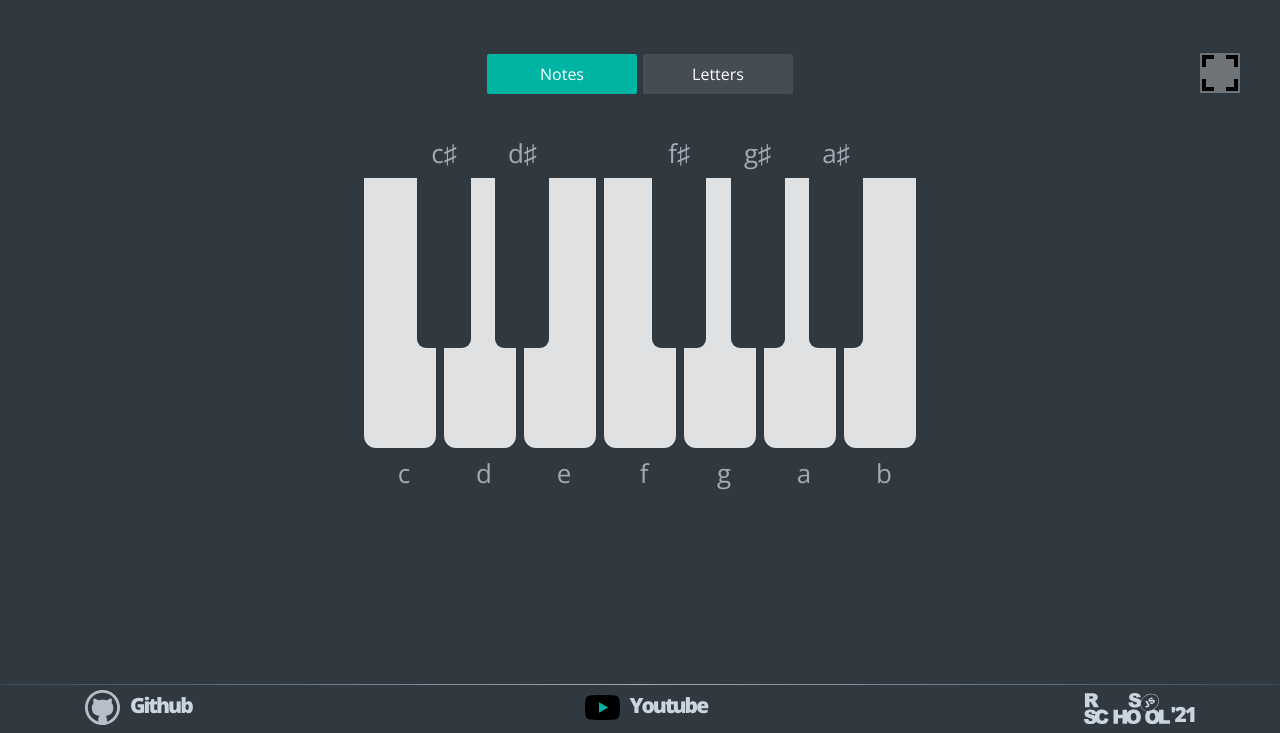
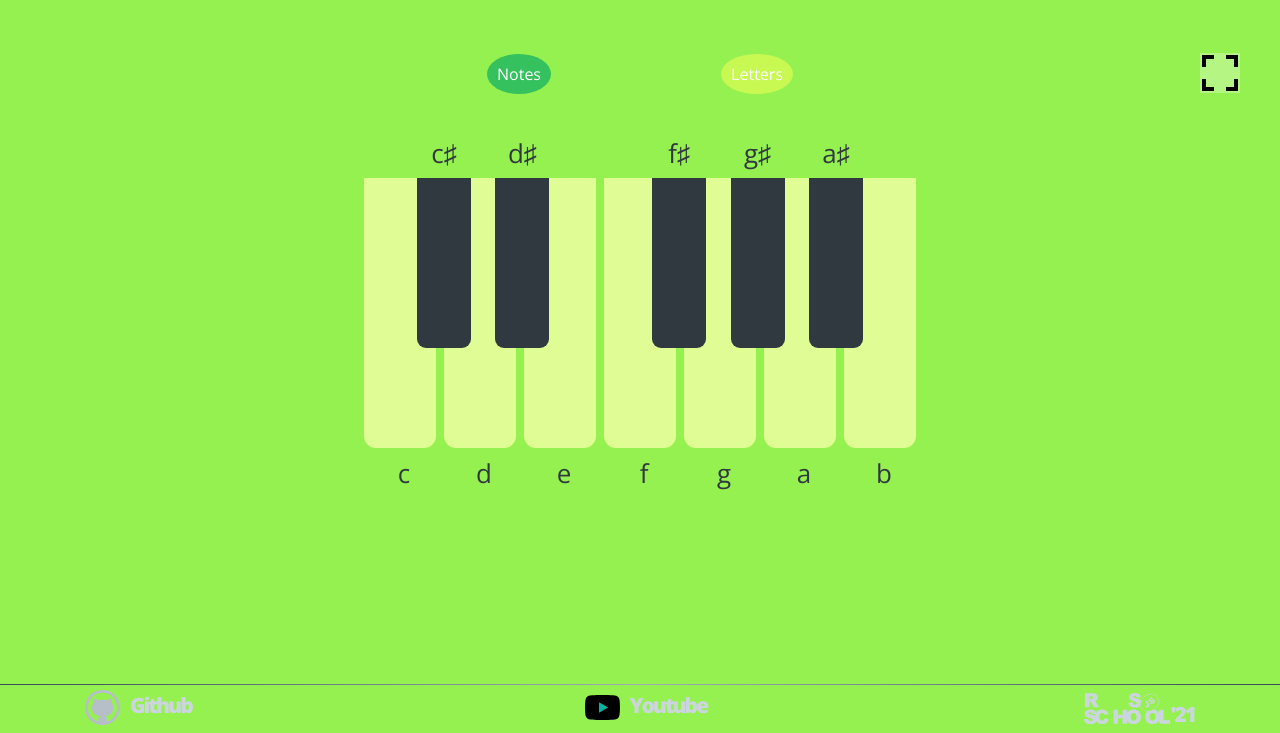
Before and after one commit to AnzhelikaMikulich/Virtual-Piano, a plain HTML site: page drum-kit/index.html in a window 1280 px wide. Shown: the part 67-800 px from the top of the page. Drawn offline with nearby package versions, Linux system fonts and the light colour scheme.

Commit message:
feat:add  new styles

```diff
--- a/drum-kit/style.css
+++ b/drum-kit/style.css
@@ -8,13 +8,13 @@ a:focus {
   outline: 0;
 }
 html {
-	background: #313940;
+  background: #95f14f;
 }
 body {
   min-height: 100vh;
-	background-color: #313940;
-	font-family: 'Open Sans', Arial, Helvetica, sans-serif;
-	background: #313940;
+  background-color: #95f14f;
+  font-family: "Open Sans", Arial, Helvetica, sans-serif;
+  background: #95f14f;
   overflow-x: hidden;
 }
 .header {
@@ -27,7 +27,7 @@ body {
 .header-title {
   line-height: 60px;
   font-weight: 300;
-	color: #fff;
+  color: #34c15e;
 }
 .main {
   min-height: calc(100vh - 110px);
@@ -49,13 +49,12 @@ body {
   margin-bottom: 80px;
 }
 .btn {
-	width: 150px;
   height: 40px;
   padding: 0 10px;
-	background-color: #454c53;
+  background-color: #c8f852;
   border: 0;
-	border-radius: 2px;
-	font-family: 'Open Sans', sans-serif;
+  border-radius: 50%;
+  font-family: "Open Sans", sans-serif;
   font-size: 16px;
   font-weight: 300;
   color: #fff;
@@ -67,13 +66,13 @@ body {
   background-color: #515961;
 }
 .btn:active {
-	background-color: #00c9b7;
+  background-color: #4fc974;
 }
 .btn-active {
-	background-color: #00b4a4;
+  background-color: #34c15e;
 }
 .btn-active:hover {
-	background-color: #00c9b7;
+  background-color: #4fc974;
 }
 .piano {
   position: relative;
@@ -88,7 +87,7 @@ body {
   position: relative;
   width: 80px;
   height: 270px;
-	background-color: rgba(255, 255, 255, 0.85);
+  background-color: #dffd94;
 
   margin: 4px;
   border-radius: 0px 0px 12px 12px;
@@ -96,7 +95,7 @@ body {
   cursor: pointer;
 }
 .piano-key:hover {
-	background-color: #fff;
+  background-color: #b9e158;
 }
 .keys-sharp {
   position: absolute;
@@ -122,7 +121,7 @@ body {
 .piano-key.piano-key-active,
 .piano-key.sharp.piano-key-active {
   transform: scale(0.96);
-	background-color: #00c9b7;
+  background-color: #34c15e;
   transition: ease-out 0.3s;
 }
 .piano-key.sharp.piano-key-active {
@@ -145,7 +144,7 @@ body {
   font-size: 26px;
   line-height: 40px;
   text-align: center;
-	color: #a2abb3;
+  color: #313940;
   bottom: -45px;
   left: 20px;
   transition: 0.3s;
@@ -158,7 +157,7 @@ body {
 }
 .piano-key:hover::before,
 .piano-key:hover::after {
-	color: #d7dfe6;
+  color: #34c15e;
 }
 
 .sharp:active {
@@ -189,7 +188,7 @@ body {
 .piano-key-active-pseudo:hover::before,
 .piano-key-active::after,
 .piano-key-active::before {
-	color: #00b4a4;
+  color: #34c15e;
 }
 
 .fullscreen {
@@ -204,13 +203,13 @@ body {
   background-size: contain;
   transition: 0.3s;
   cursor: pointer;
-	background-image: url('assets/svg/fullscreen-open.svg');
+  background-image: url("assets/svg/fullscreen-open.svg");
 }
 .fullscreen:hover {
   background-color: rgba(255, 255, 255, 0.5);
 }
 :-webkit-full-screen .fullscreen {
-	background-image: url('assets/svg/fullscreen-exit.svg');
+  background-image: url("assets/svg/fullscreen-exit.svg");
 }
 .footer {
   border-top: 1px solid;
@@ -235,14 +234,14 @@ body {
   width: 120px;
   height: 45px;
   padding-left: 45px;
-	background-image: url('assets/svg/github.svg');
+  background-image: url("assets/svg/github.svg");
   background-size: 35px;
   background-repeat: no-repeat;
   background-position: left center;
   line-height: 45px;
   color: #cbd5de;
   font-size: 16px;
-	font-family: 'Open Sans', sans-serif;
+  font-family: "Open Sans", sans-serif;
   transition: 0.3s;
   text-decoration: none;
 }
@@ -262,14 +261,14 @@ body {
   width: 120px;
   height: 45px;
   padding-left: 45px;
-	background-image: url('assets/svg/youtube.svg');
+  background-image: url("assets/svg/youtube.svg");
   background-size: 35px;
   background-repeat: no-repeat;
   background-position: left center;
   line-height: 45px;
   color: #cbd5de;
   font-size: 16px;
-	font-family: 'Open Sans', sans-serif;
+  font-family: "Open Sans", sans-serif;
   transition: 0.3s;
   text-decoration: none;
 }
@@ -279,10 +278,10 @@ body {
 .rss {
   display: block;
   position: relative;
-	font-family: 'Open Sans', sans-serif;
+  font-family: "Open Sans", sans-serif;
   width: 86px;
   height: 32px;
-	background-image: url('assets/svg/rss.svg');
+  background-image: url("assets/svg/rss.svg");
   background-size: contain;
   background-repeat: no-repeat;
   background-position: left center;
```
Lines whose indentation alone changed are shown as unchanged.
